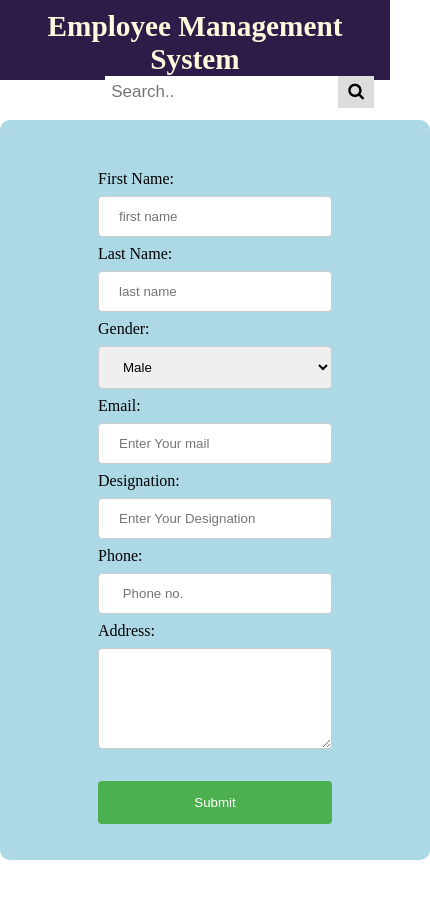
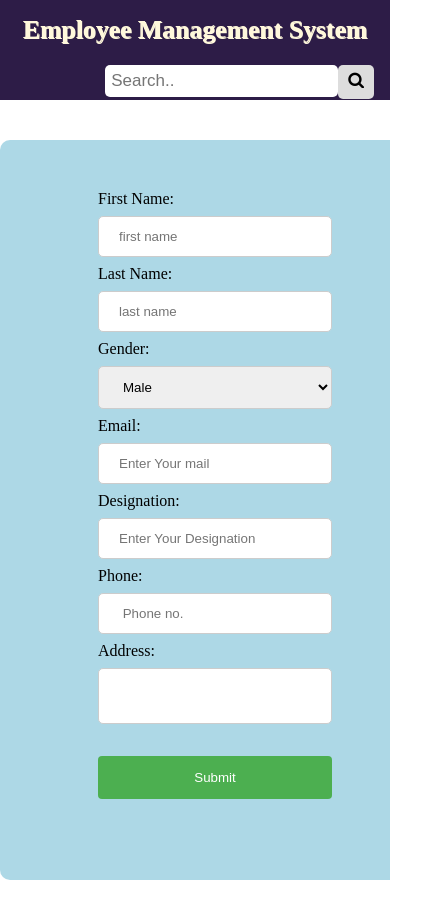
Before and after one commit to Pawansinghla/Employee_management_system, a plain HTML site: page index.html in a window 390 px wide. Shown: the whole page, 430 px wide, since content can reach past the window. After the commit the page ends 880 px from the top, so only its background shows below. Drawn offline with Linux system fonts and the light colour scheme.

Commit message:
add_media_queries

```diff
--- a/index.html
+++ b/index.html
@@ -53,7 +53,7 @@
                 <input type="number" id="number" name="number" placeholder=" Phone no." required>
 
                 <label for="address">Address:</label>
-                <textarea name="address" id="address" cols="80" rows="5" required></textarea>
+                <textarea name="address" id="address"  required></textarea>
 
 
                 <input type="submit" value="Submit">
--- a/styles.css
+++ b/styles.css
@@ -12,6 +12,7 @@
     font-weight: 700;
     text-align: center;
     padding-top: 10px;
+    text-shadow: 1px 1px;
 
 }
 .navbar .search-container {
@@ -44,8 +45,14 @@ padding: 20px;
     margin: 8px 0;
     display: inline-block;
     border: 1px solid #ccc;
-    border-radius: 4px;
+    border-radius: 5px;
     box-sizing: border-box;
+    outline: 0;
+  }
+  textarea{
+    resize: none;
+
+    width: 100%;
   }
  .main .register input[type=submit] {
     width: 100%;
@@ -72,7 +79,8 @@ padding: 20px;
     font-size: 17px;
     border: none;
     cursor: pointer;
-
+    outline: 0;
+    border-radius: 5px;
 
   }
   .navbar .search-container input{
@@ -80,6 +88,8 @@ padding: 20px;
 
   font-size: 17px;
   border: none;
+  outline: 0;
+  border-radius:5px;
 
   }
 
@@ -100,4 +110,38 @@ padding: 20px;
       width: 60%;
     }
 
+    *{
+      overflow-x: hidden;
+    }
+
+
   }
+
+  @media (max-width:420px){
+    .navbar .navtext{
+      font-size:22px ;
+      color: cornsilk;
+      font-weight: 500;
+
+     text-align:center;
+      padding-top: 15px;
+      text-shadow: 1px 1px;
+      padding-bottom: 20px;
+
+  }
+  .navbar .search-container {
+    float:right;
+    font-size: 15px;
+    cursor: pointer;
+    margin-bottom: 20px;
+
+}
+.navbar{
+  height: 100px;
+  width: 100%;
+}
+*{
+  overflow-x: hidden;
+}
+
+  }
```
